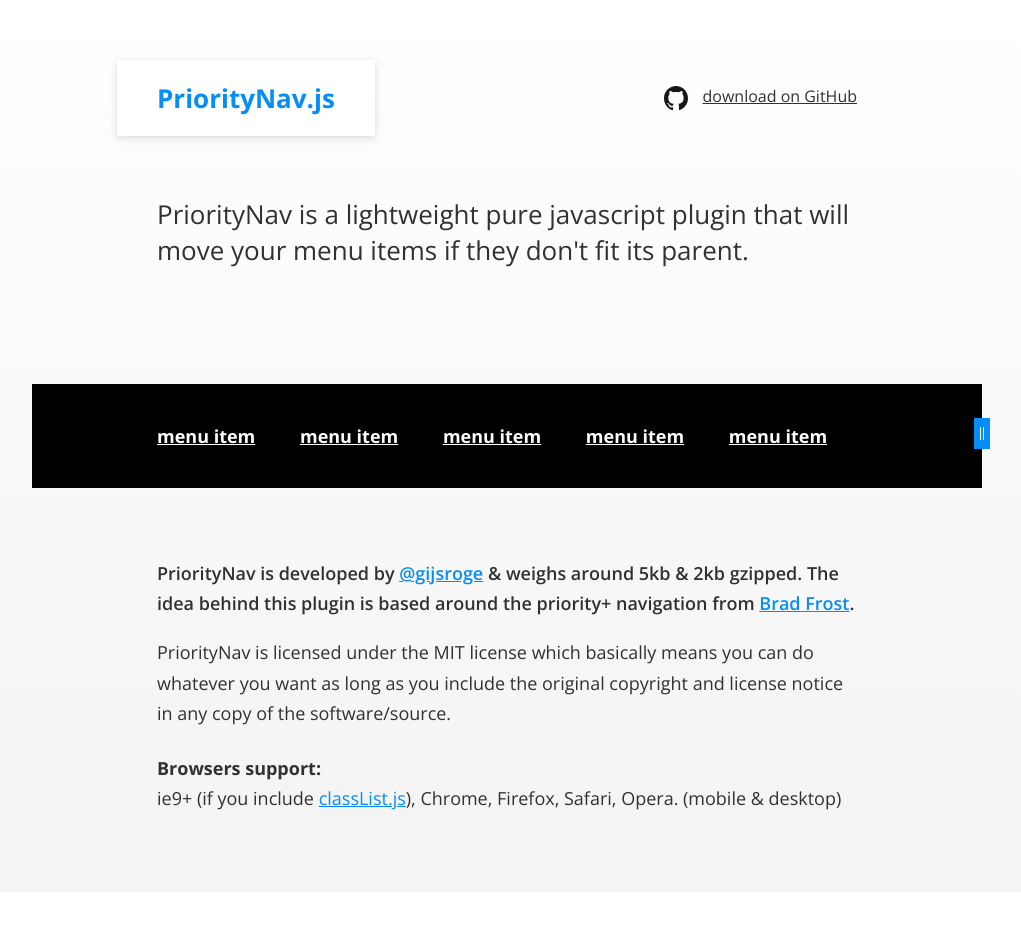
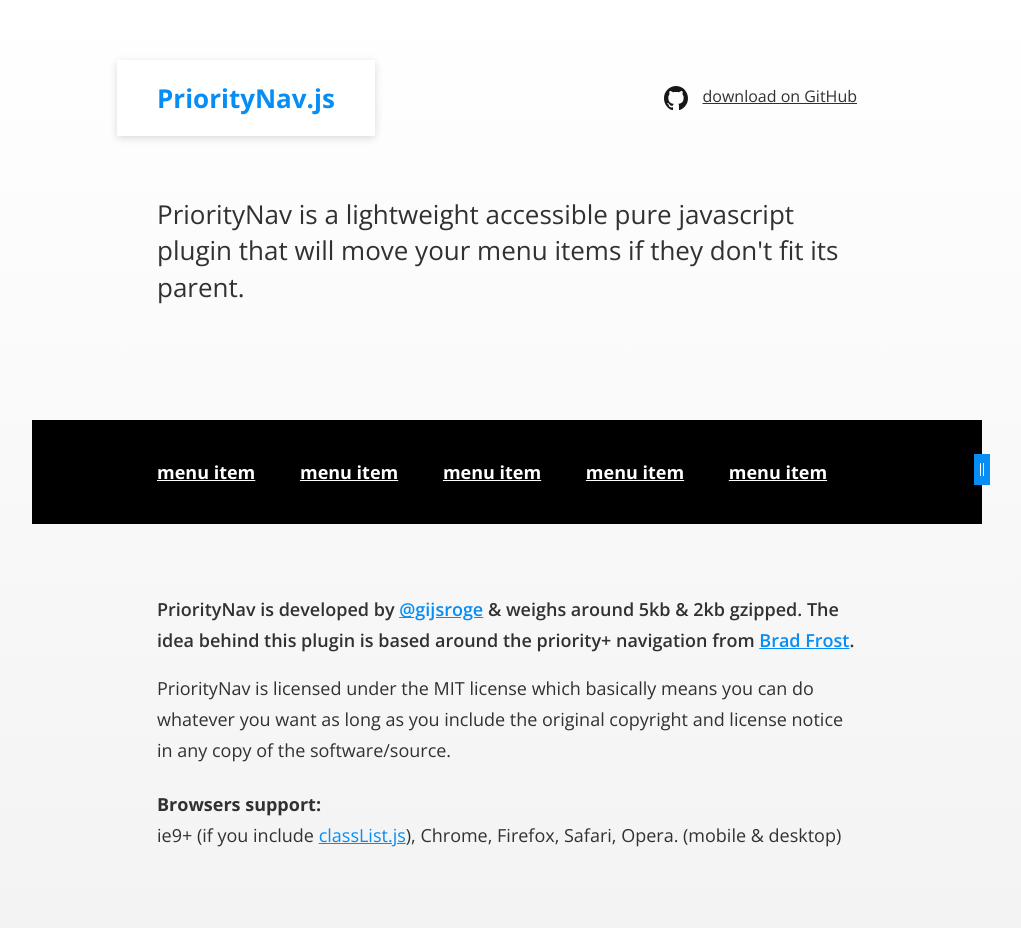
Before and after one commit to gijsroge/gijsroge.github.io, a PHP site: page /priority-nav.js/ in a window 1280 px wide. Shown: the whole page, without its empty margins (133-1154 px from the left). Before the commit the page ends 810 px from the top, so only its background shows below. Run offline with PHP 8.4, Linux system fonts and the light colour scheme; some libraries are stand-ins or nearby versions.

Commit message:
Mentioned accessible

```diff
--- a/priority-nav.js/index.html
+++ b/priority-nav.js/index.html
@@ -4,7 +4,7 @@
         <meta charset="utf-8">
         <meta http-equiv="x-ua-compatible" content="ie=edge">
         <title>PriorityNav.js - Smart responsive navigation</title>
-        <meta name="description" content="PriorityNav.js a lightweight pure javascript plugin that will move your menu items if they don't fit its parent.">
+        <meta name="description" content="PriorityNav.js a lightweight accessible pure javascript plugin that will move your menu items if they don't fit its parent.">
         <meta name="viewport" content="width=device-width, initial-scale=1">
 
         <!-- Place favicon.ico in the root directory -->
@@ -21,7 +21,7 @@
         <meta name="twitter:card" content="summary_large_image">
         <meta name="twitter:site" content="@gijsroge">
         <meta name="twitter:title" content="PriorityNav.js - Smart responsive navigation">
-        <meta name="twitter:description" content="PriorityNav.js a lightweight pure javascript plugin that will move your menu items if they don't fit its parent.">
+        <meta name="twitter:description" content="PriorityNav.js a lightweight accessible pure javascript plugin that will move your menu items if they don't fit its parent.">
         <meta name="twitter:creator" content="@gijsroge">
         <meta name="twitter:image" content="http://gijsroge.github.io/priority-nav.js/ogv2.jpg">
 
@@ -30,7 +30,7 @@
         <meta property="og:type" content="article" />
         <meta property="og:url" content="http://gijsroge.github.io/priority-nav.js/" />
         <meta property="og:image" content="http://gijsroge.github.io/priority-nav.js/ogv2.jpg" />
-        <meta property="og:description" content="PriorityNav.js a lightweight pure javascript plugin that will move your menu items if they don't fit its parent." />
+        <meta property="og:description" content="PriorityNav.js a lightweight accessible pure javascript plugin that will move your menu items if they don't fit its parent." />
         <meta property="og:site_name" content="PriorityNav.js" />
 
         <!-- Google Analytics. -->
@@ -68,7 +68,7 @@
 
             <section class="wrapper">
                 <p class="heading">
-                    PriorityNav is a lightweight pure javascript plugin that will move your menu items if they don't fit its parent.
+                    PriorityNav is a lightweight accessible pure javascript plugin that will move your menu items if they don't fit its parent.
                 </p>
 
                 <div class="social">
--- a/priority-nav.js/scss/components/_nav.scss
+++ b/priority-nav.js/scss/components/_nav.scss
@@ -119,7 +119,6 @@ nav{
   }
 
   &-toggle{
-    outline: none;
     display: inline-block;
     border: none;
     background: none;
```
